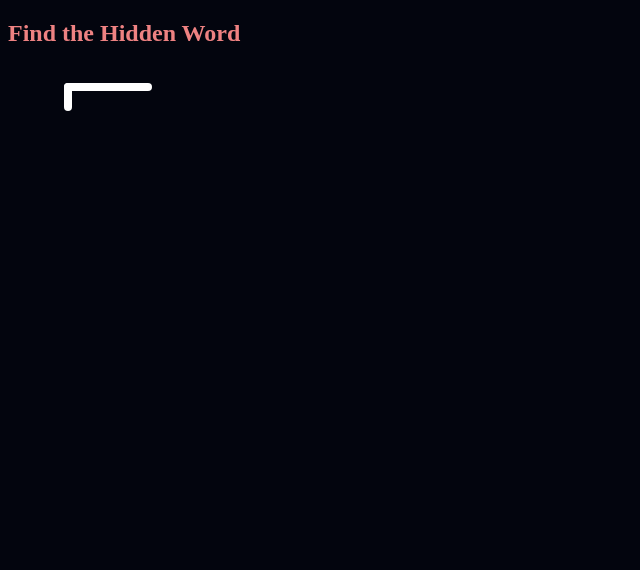
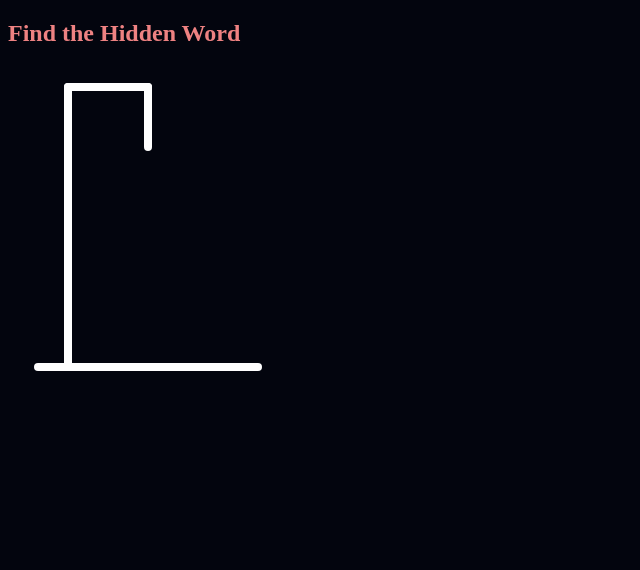
Before and after one commit to DwivediAman-exe/Hangman_game, a plain HTML site: page index.html in a window 1280 px wide. Shown: the whole page, without its empty margins (0-640 px from the left). Drawn offline with Linux system fonts and the light colour scheme.

Commit message:
add the hangman structure

```diff
--- a/index.html
+++ b/index.html
@@ -10,9 +10,22 @@
 <body>
     <h2>Find the Hidden Word</h2>
     <div class="game_container">
-        <svg height="250" width="200" class="figure_container">
+        <svg height="500" width="500" class="figure_container">
+            <!--Rod section-->
             <line x1="60" y1="20" x2="140" y2="20" />
-            <line x1="60" y1="20" x2="60" y2="40"/>
+            <line x1="140" y1="20" x2="140" y2="80"/>
+            <line x1="60" y1="20" x2="60" y2="300" />
+            <line x1="30" y1="300" x2="250" y2="300" />
+            <!--Head section-->
+            <circle cx="140" cy="100" r="20" class="figure_part" />
+            <!--Body section-->
+            <line x1="140" y1="120" x2="140" y2="210" class="figure_part" />
+            <!--Arms section-->
+            <line x1="110" y1="145" x2="140" y2="170" class="figure_part" />
+            <line x1="140" y1="170" x2="170" y2="145" class="figure_part" />
+            <!--Legs section-->
+            <line x1="110" y1="240" x2="140" y2="210" class="figure_part" />
+            <line x1="140" y1="210" x2="170" y2="240" class="figure_part" />
         </svg>
     </div>
     <script src="./script.js"></script>
--- a/styles.css
+++ b/styles.css
@@ -9,3 +9,7 @@ body {
     stroke-width: 1vh;
     stroke-linecap: round;
 }
+
+.figure_part {
+    display: none;
+}
```
